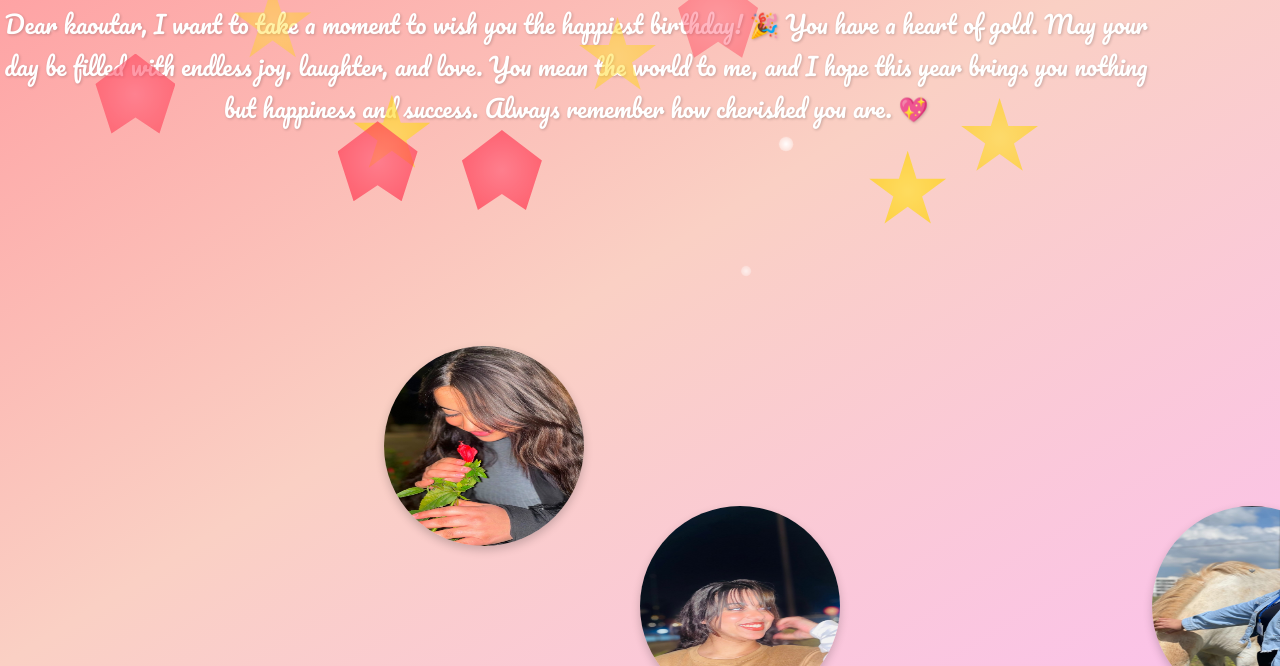
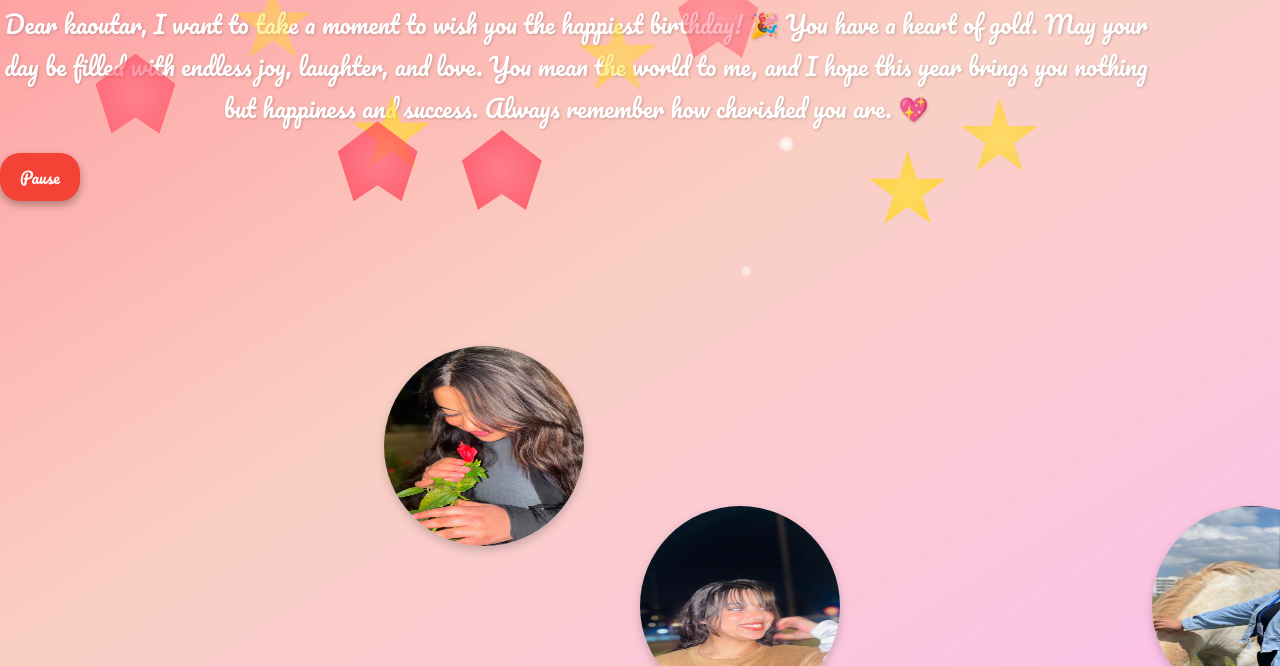
Before and after one commit to ayoubbigwig/ICHIGO, a plain HTML site: page index.html in a window 1280 px wide. Shown: the part 134-800 px from the top of the page. Drawn offline with Linux system fonts and the light colour scheme.

Commit message:
Update index.html

```diff
--- a/index.html
+++ b/index.html
@@ -191,32 +191,50 @@
 
     <p>Dear kaoutar, I want to take a moment to wish you the happiest birthday! 🎉 You have a heart of gold. May your day be filled with endless joy, laughter, and love. You mean the world to me, and I hope this year brings you nothing but happiness and success. Always remember how cherished you are. 💖</p>
 
-    <!-- BOUTON DE MUSIQUE ET AUDIO -->
-    <button id="playMusicButton" style="
-        position: fixed;
+<!-- BOUTONS MUSIQUE -->
+<div style="
+    position: movePlayButton ;
     bottom: 20px;
     right: 20px;
+    display: flex;
+    gap: 10px;
+    z-index: 1000;
+">
+<button id="playMusicButton" style="
     padding: 10px 20px;
     font-size: 1rem;
     font-family: 'Pacifico', cursive;
-        background-color: #ff69b4;
+    background-color: #4CAF50;
     color: white;
     border: none;
     border-radius: 20px;
     box-shadow: 0 4px 8px rgba(0,0,0,0.3);
     cursor: pointer;
-        z-index: 1000;
     display: none;
-    ">Play Music</button>
+    animation: movePlayButton 2s infinite ease-in-out;
+">Play</button>
+
+    <button id="pauseMusicButton" style="
+        padding: 10px 20px;
+        font-size: 1rem;
+        font-family: 'Pacifico', cursive;
+        background-color: #f44336;
+        color: white;
+        border: none;
+        border-radius: 20px;
+        box-shadow: 0 4px 8px rgba(0,0,0,0.3);
+        cursor: pointer;
+
+    ">Pause</button>
+</div>
 
 <audio id="backgroundMusic" autoplay loop>
     <source src="11.mp3" type="audio/mpeg">
-        Votre navigateur ne supporte pas l'élément audio.
 </audio>
-
     <script>
         const music = document.getElementById('backgroundMusic');
 const playBtn = document.getElementById('playMusicButton');
+const pauseBtn = document.getElementById('pauseMusicButton');
 
 document.addEventListener('DOMContentLoaded', () => {
     const tryPlay = music.play();
@@ -230,6 +248,11 @@
 playBtn.addEventListener('click', () => {
     music.play();
     playBtn.style.display = 'none';
+});
+
+pauseBtn.addEventListener('click', () => {
+    music.pause();
+    playBtn.style.display = 'inline-block';
 });
 
         const createShape = (type) => {
```
Lines whose indentation alone changed are shown as unchanged.
